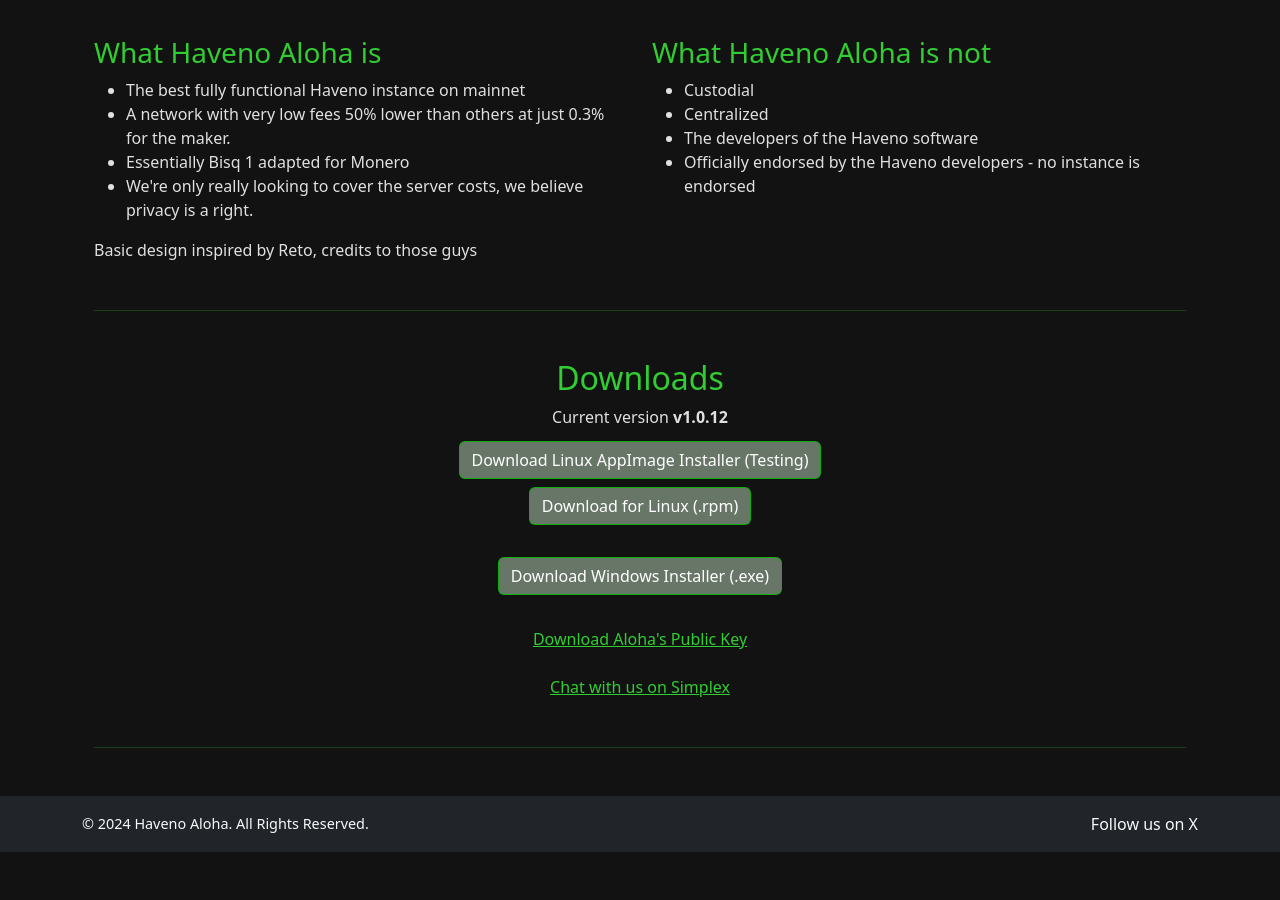
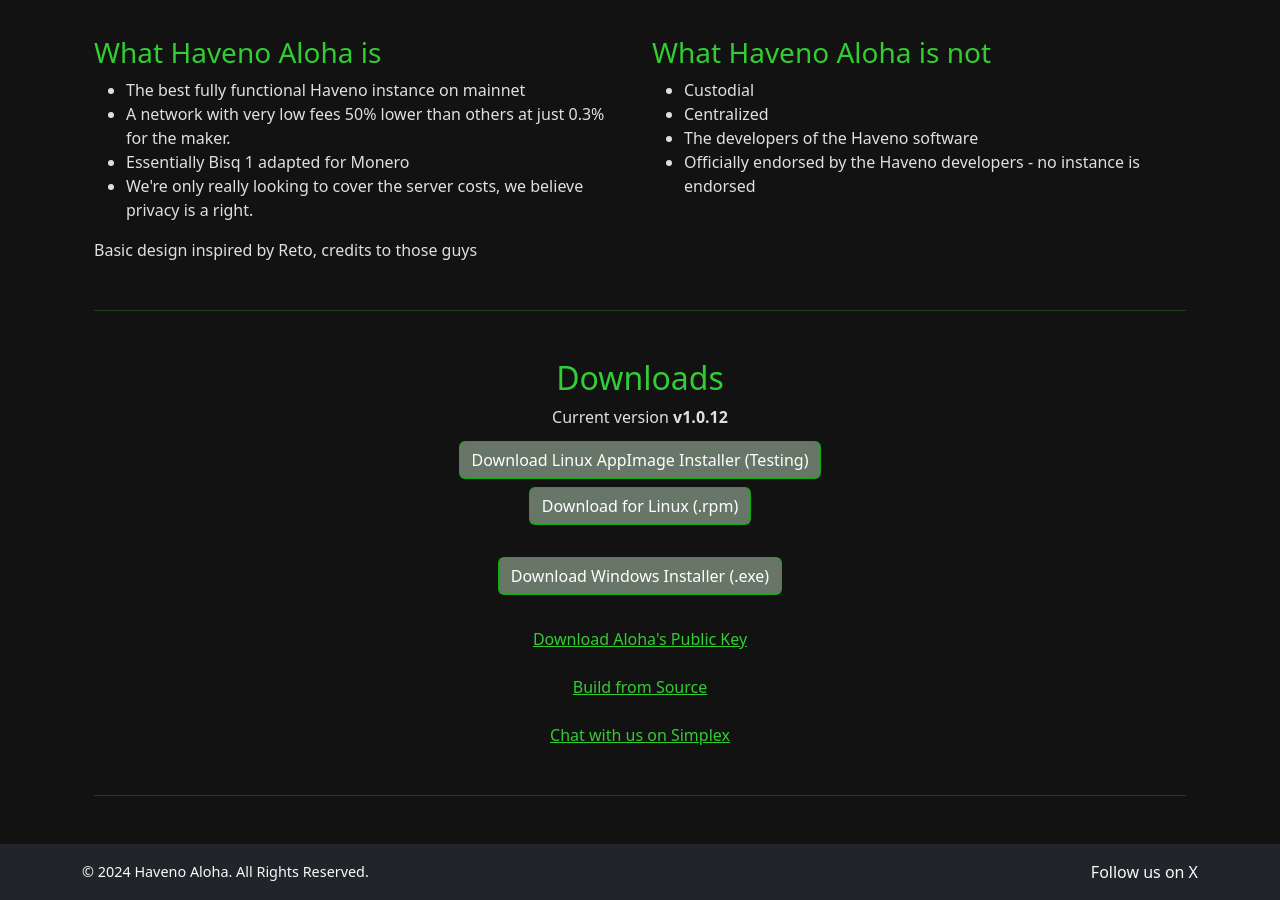
Before and after one commit to The-Aloha-Project/The-Aloha-Project.github.io, a Jekyll site: the page built from index.md, in a window 1280 px wide and 900 px high, scrolled down 990 px. Built offline with Jekyll 4.4.1, drawn with Linux system fonts in a browser that asks for light colours; before the commit the page ends 1842 px from its top, so only the background shows below that.

Commit message:
added a link to github

```diff
--- a/index.md
+++ b/index.md
@@ -66,6 +66,11 @@
     </div>
 
     <div class="text-center mt-4">
+        <a href="https://github.com/The-Aloha-Project/haveno-aloha" class="primary-text">Build from Source</a>
+    </div>
+
+
+    <div class="text-center mt-4">
         <a href="https://simplex.chat/contact#/?v=2-7&smp=smp%3A%2F%2Fh--vW7ZSkXPeOUpfxlFGgauQmXNFOzGoizak7Ult7cw%3D%40smp15.simplex.im%2FTPQlR82ShmcDKbBxLQSYJdkiMv5sdbBY%23%2F%3Fv%3D1-3%26dh%3DMCowBQYDK2VuAyEALc5y55WJeQUhm31QaqqW925Tz4C8YF7PBCTxUMcqP04%253D%26srv%3Doauu4bgijybyhczbnxtlggo6hiubahmeutaqineuyy23aojpih3dajad.onion&data=%7B%22type%22%3A%22group%22%2C%22groupLinkId%22%3A%22aKa4PK4eUqrjLQdt3veGYw%3D%3D%22%7D" class="primary-text">Chat with us on Simplex</a>
     </div>
 
```
